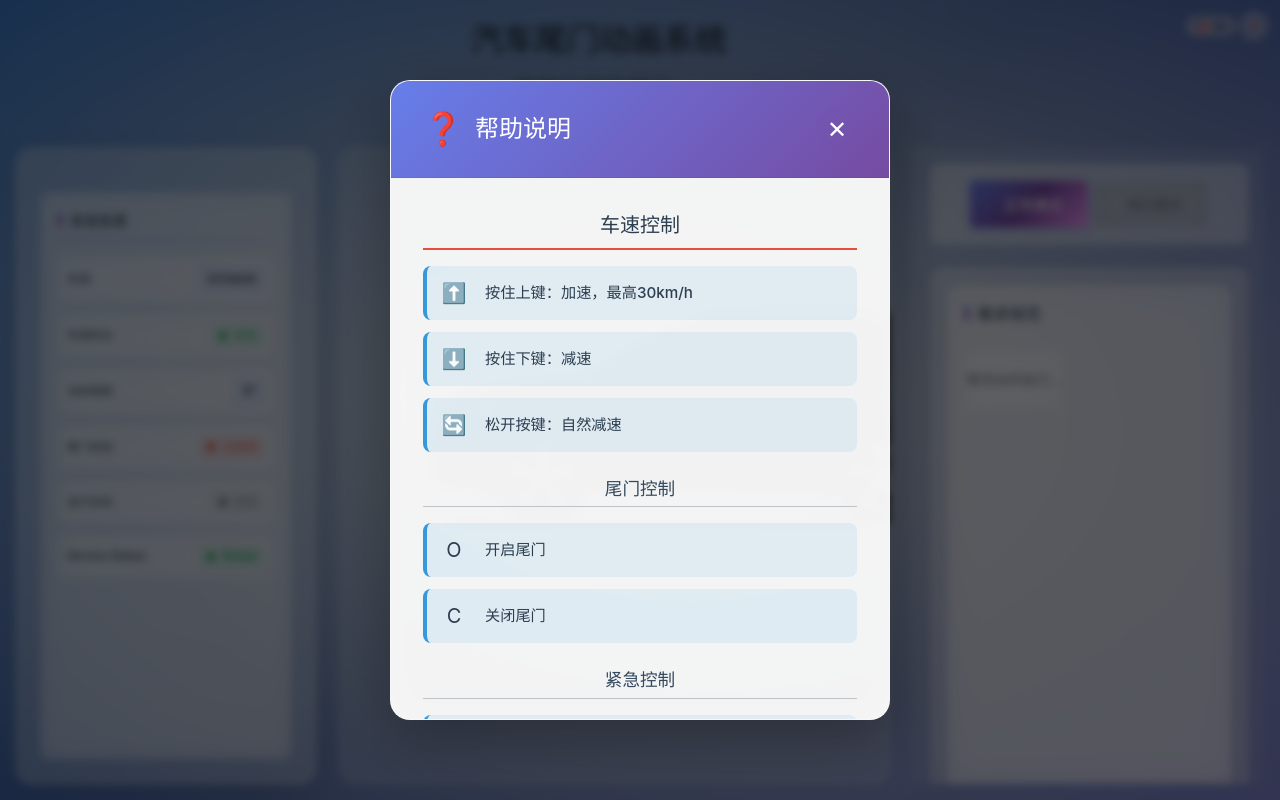
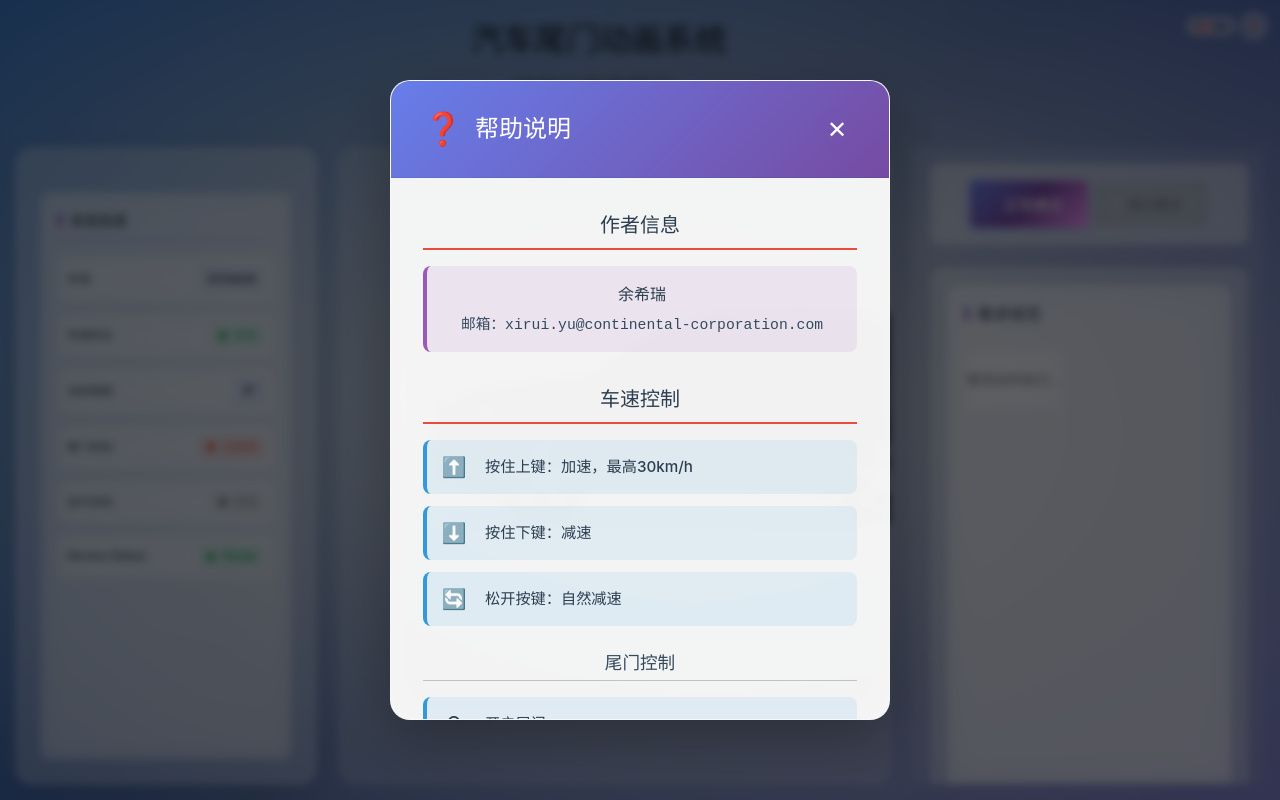
Before and after one commit to yyxxrr739/scratch4llm, a React (Vite) app: page / in a window 1280 px wide. Both pictures are taken after a click on the button "查看帮助说明". Built offline with nearby package versions, Linux system fonts and the light colour scheme.

Commit message:
feat: 增加作者信息

```diff
--- a/src/components/HelpModal.css
+++ b/src/components/HelpModal.css
@@ -156,3 +156,27 @@
   font-weight: bold;
   font-size: 1rem;
 }
+
+.author-info {
+  padding: 1rem;
+  background: rgba(155, 89, 182, 0.1);
+  border-radius: 8px;
+  border-left: 4px solid #9b59b6;
+}
+
+.author-name {
+  margin: 0 0 0.5rem 0;
+  font-size: 1rem;
+  font-weight: 600;
+  color: #2c3e50;
+}
+
+.author-email {
+  margin: 0;
+  font-size: 0.92rem;
+  color: #34495e;
+  font-family: 'Courier New', monospace;
+  white-space: nowrap;
+  overflow: hidden;
+  text-overflow: ellipsis;
+}
--- a/src/components/HelpModal.jsx
+++ b/src/components/HelpModal.jsx
@@ -19,6 +19,14 @@ const HelpModal = ({ isOpen, onClose }) => {
         </div>
 
         <div className="help-modal-content">
+          <div className="help-section">
+            <h3 className="help-section-title">{t('author')}</h3>
+            <div className="author-info">
+              <p className="author-name">{t('authorName')}</p>
+              <p className="author-email">{t('authorEmail')}</p>
+            </div>
+          </div>
+
           <div className="help-section">
             <h3 className="help-section-title">{t('speedControl')}</h3>
 
--- a/src/config/i18n.js
+++ b/src/config/i18n.js
@@ -65,6 +65,9 @@ export const i18n = {
     smoothAnimation: "平滑的动画效果",
     realTimeStatus: "状态实时显示",
     emergencyStop: "紧急停止功能",
+    author: "作者信息",
+    authorName: "余希瑞",
+    authorEmail: "邮箱：xirui.yu@continental-corporation.com",
 
     // 需求面板
     requirements: "需求规范",
@@ -156,6 +159,9 @@ export const i18n = {
     smoothAnimation: "Smooth animation effects",
     realTimeStatus: "Real-time status display",
     emergencyStop: "Emergency stop function",
+    author: "Author Information",
+    authorName: "Xirui Yu",
+    authorEmail: "Email: xirui.yu@continental-corporation.com",
 
     // 需求面板
     requirements: "Requirements",
```
